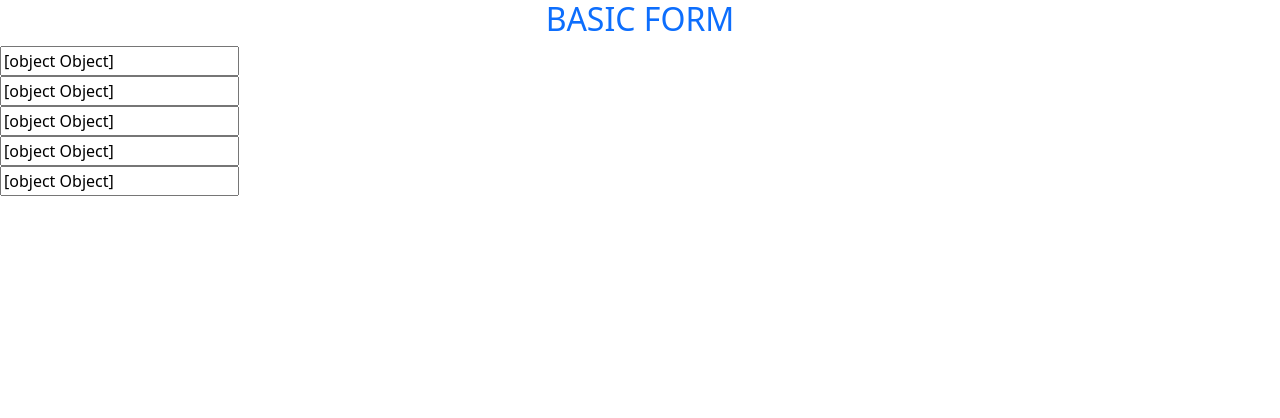
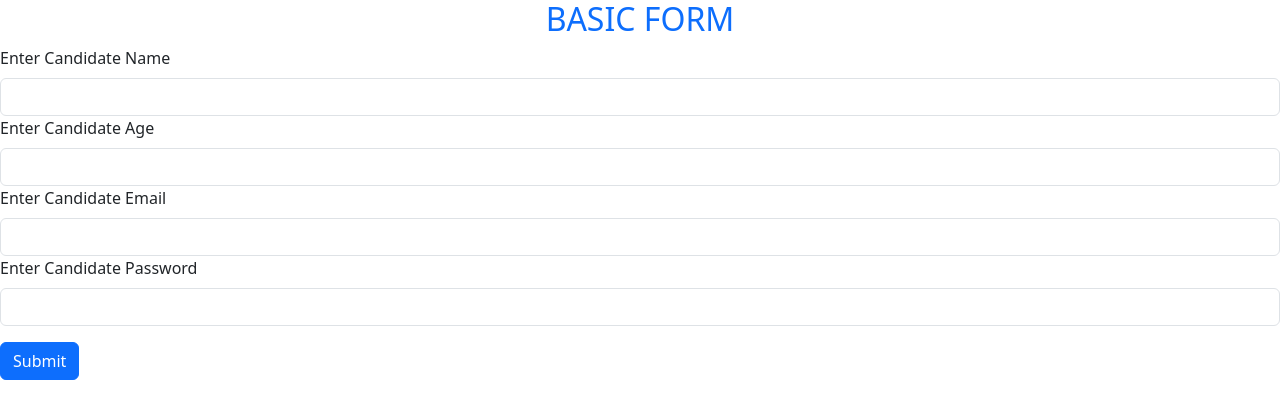
Before and after one commit to spikersnaveenraja-Tech/React-Vite, a React (Vite) app: page / in a window 1280 px wide. Shown: the top 418 px of the page. Built offline with nearby package versions, Linux system fonts and the light colour scheme.

Commit message:
spell checked

```diff
--- a/src/Formik-mid-level/BasicFormMainPage.jsx
+++ b/src/Formik-mid-level/BasicFormMainPage.jsx
@@ -11,7 +11,7 @@ export default function BasicFormMainPage(){
               candidateName : "",
               candidateAge:"",
               candidateEmail:"",
-              canididatePassword:"",
+              candidatePassword:"",
             }
            }
            onSubmit={(values)=>{
--- a/src/components/FieldInput.jsx
+++ b/src/components/FieldInput.jsx
@@ -1,7 +1,8 @@
 import { Formik,Form,Field } from "formik"
 
 export default function FieldInput(
-      {
+     {
+       header: {
         fieldLabel,
         fieldType,
         fieldName,
@@ -11,6 +12,8 @@ export default function FieldInput(
         fieldVisible,
         fieldValue
     }
+}
+
 )
 
 
```
